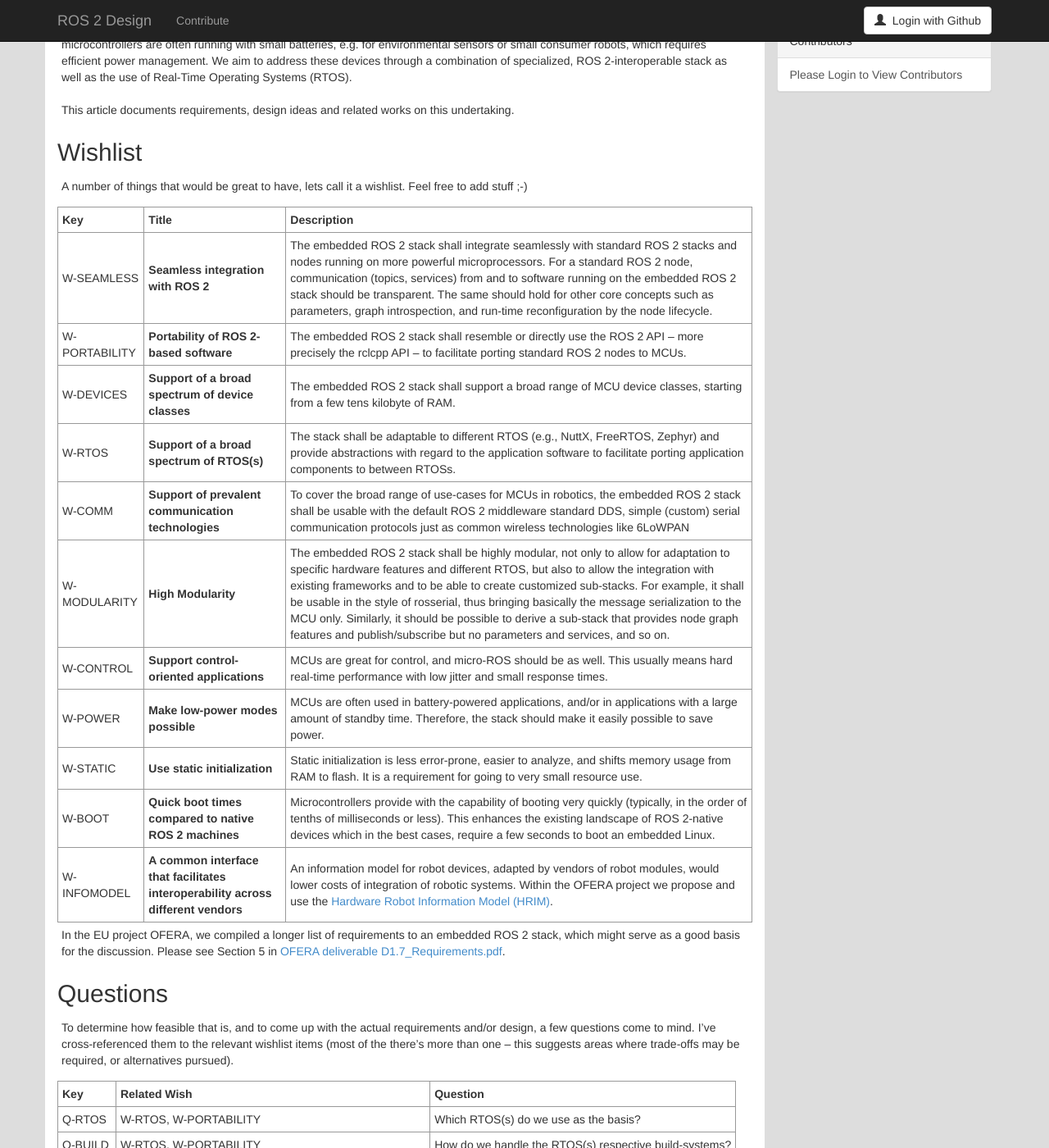
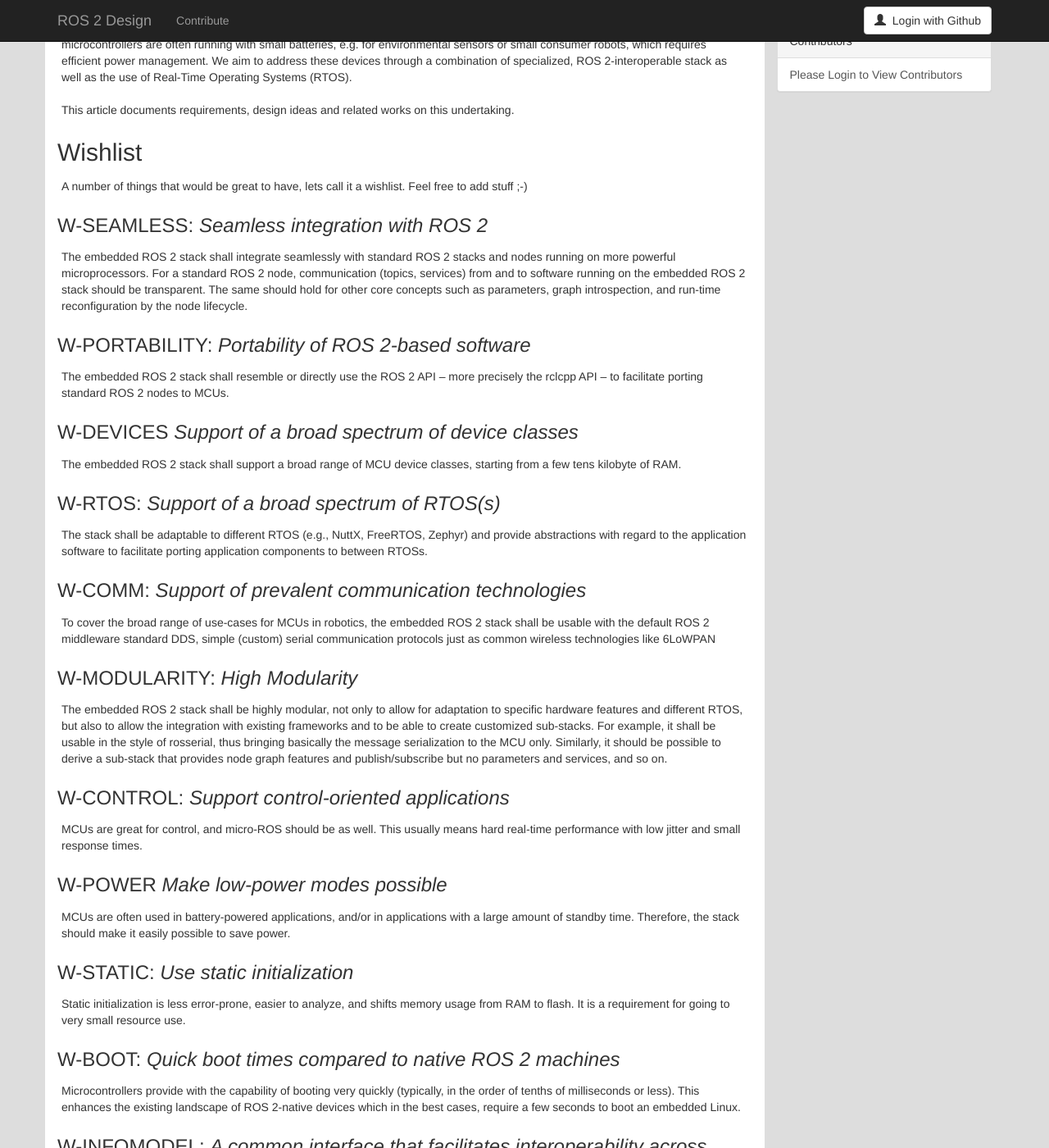
Before and after one commit to ros2/design, a Jekyll site: the page built from articles/embedded.md, in a window 1280 px wide and 1400 px high, scrolled down 249 px. Shown: the whole window at 82% size. Built offline with Jekyll 4.4.1, drawn with Linux system fonts in a browser that asks for light colours; nearby versions of some CDN libraries; some of the changed text lies outside the part shown.

Commit message:
Update embedded.md
Reformatted wishlist table into sections, to comply with OSRF's "short lines" requirement.

```diff
--- a/articles/embedded.md
+++ b/articles/embedded.md
@@ -25,21 +25,87 @@
 
 A number of things that would be great to have, lets call it a wishlist. Feel free to add stuff ;-)
 
-| Key | Title | Description |
-|-----|-------|-------------|
-| W-SEAMLESS | **Seamless integration with ROS&nbsp;2** | The embedded ROS 2 stack shall integrate seamlessly with standard ROS 2 stacks and nodes running on more powerful microprocessors. For a standard ROS 2 node, communication (topics, services) from and to software running on the embedded ROS 2 stack should be transparent. The same should hold for other core concepts such as parameters, graph introspection, and run-time reconfiguration by the node lifecycle.|
-| W-PORTABILITY | **Portability of ROS 2-based software** | The embedded ROS 2 stack shall resemble or directly use the ROS 2 API -- more precisely the rclcpp API -- to facilitate porting standard ROS 2 nodes to MCUs. |
-| W-DEVICES | **Support of a broad spectrum of device classes** | The embedded ROS 2 stack shall support a broad range of MCU device classes, starting from a few tens kilobyte of RAM. |
-| W-RTOS | **Support of a broad spectrum of RTOS(s)** | The stack shall be adaptable to different RTOS (e.g., NuttX, FreeRTOS, Zephyr) and provide abstractions with regard to the application software to facilitate porting application components to between RTOSs.|
-| W-COMM | **Support of prevalent communication technologies** | To cover the broad range of use-cases for MCUs in robotics, the embedded ROS 2 stack shall be usable with the default ROS 2 middleware standard DDS, simple (custom) serial communication protocols just as common wireless technologies like 6LoWPAN |
-| W-MODULARITY | **High Modularity** | The embedded ROS 2 stack shall be highly modular, not only to allow for adaptation to specific hardware features and different RTOS, but also to allow the integration with existing frameworks and to be able to create customized sub-stacks. For example, it shall be usable in the style of rosserial, thus bringing basically the message serialization to the MCU only. Similarly, it should be possible to derive a sub-stack that provides node graph features and publish/subscribe but no parameters and services, and so on. |
-| W-CONTROL | **Support control-oriented applications**  | MCUs are great for control, and micro-ROS should be as well. This usually means hard real-time performance with low jitter and small response times. |
-| W-POWER | **Make low-power modes possible** | MCUs are often used in battery-powered applications, and/or in applications with a large amount of standby time. Therefore, the stack should make it easily possible to save power. |
-| W-STATIC | **Use static initialization** | Static initialization is less error-prone, easier to analyze, and shifts memory usage from RAM to flash. It is a requirement for going to very small resource use. |
-| W-BOOT | **Quick boot times compared to native ROS 2 machines** | Microcontrollers provide with the capability of booting very quickly (typically, in the order of tenths of milliseconds or less). This  enhances the existing landscape of ROS 2-native devices which in the best cases, require a few seconds to boot an embedded Linux.|
-| W-INFOMODEL | **A common interface that facilitates interoperability across different vendors** | An information model for robot devices, adapted by vendors of robot modules, would lower costs of integration of robotic systems. Within the OFERA project we propose and use the [Hardware Robot Information Model (HRIM)](https://acutronicrobotics.com/modularity/hrim/).|
+### W-SEAMLESS: *Seamless integration with ROS&nbsp;2*
 
-In the EU project OFERA, we compiled a longer list of requirements to an embedded ROS 2 stack, which might serve as a good basis for the discussion. Please see Section 5 in [OFERA deliverable D1.7_Requirements.pdf](http://ofera.eu/storage/deliverables/OFERA_D1.7_Requirements.pdf).
+The embedded ROS 2 stack shall integrate seamlessly with standard
+ROS 2 stacks and nodes running on more powerful microprocessors. For
+a standard ROS 2 node, communication (topics, services) from and to
+software running on the embedded ROS 2 stack should be transparent.
+The same should hold for other core concepts such as parameters,
+graph introspection, and run-time reconfiguration by the node lifecycle.
+
+### W-PORTABILITY: *Portability of ROS 2-based software*
+
+The embedded ROS 2 stack shall resemble or directly use the ROS 2 API
+-- more precisely the rclcpp API -- to facilitate porting standard
+ROS 2 nodes to MCUs.
+
+### W-DEVICES *Support of a broad spectrum of device classes*
+
+The embedded ROS 2 stack shall support a broad range of MCU device
+classes, starting from a few tens kilobyte of RAM.
+
+### W-RTOS: *Support of a broad spectrum of RTOS(s)*
+
+The stack shall be adaptable to different RTOS (e.g., NuttX, FreeRTOS,
+Zephyr) and provide abstractions with regard to the application
+software to facilitate porting application components to between RTOSs.
+
+### W-COMM: *Support of prevalent communication technologies*
+
+To cover the broad range of use-cases for MCUs in robotics, the embedded
+ROS 2 stack shall be usable with the default ROS 2 middleware standard
+DDS, simple (custom) serial communication protocols just as common
+wireless technologies like 6LoWPAN
+
+### W-MODULARITY: *High Modularity*
+
+The embedded ROS 2 stack shall be highly modular, not only to allow for
+adaptation to specific hardware features and different RTOS, but also to
+allow the integration with existing frameworks and to be able to create
+customized sub-stacks. For example, it shall be usable in the style of
+rosserial, thus bringing basically the message serialization to the MCU
+only. Similarly, it should be possible to derive a sub-stack that provides
+node graph features and publish/subscribe but no parameters and services,
+and so on.
+
+### W-CONTROL: *Support control-oriented applications*
+
+MCUs are great for control, and micro-ROS should be as well. This usually
+means hard real-time performance with low jitter and small response times.
+
+### W-POWER *Make low-power modes possible*
+
+MCUs are often used in battery-powered applications, and/or in applications
+with a large amount of standby time. Therefore, the stack should make it
+easily possible to save power.
+
+### W-STATIC: *Use static initialization*
+
+Static initialization is less error-prone, easier to analyze, and shifts
+memory usage from RAM to flash. It is a requirement for going to very small
+resource use.
+
+### W-BOOT: *Quick boot times compared to native ROS 2 machines*
+
+Microcontrollers provide with the capability of booting very quickly
+(typically, in the order of tenths of milliseconds or less). This enhances
+the existing landscape of ROS 2-native devices which in the best cases,
+require a few seconds to boot an embedded Linux.
+
+### W-INFOMODEL: *A common interface that facilitates interoperability across different vendors*
+
+An information model for robot devices, adapted by vendors of robot modules,
+would lower costs of integration of robotic systems. Within the OFERA project
+we propose and use the
+[Hardware Robot Information Model (HRIM)](https://acutronicrobotics.com/modularity/hrim/).|
+
+### More Details / Ideas
+
+In the EU project OFERA, we compiled a longer list of requirements to an embedded
+ROS 2 stack, which might serve as a good basis for the discussion. Please see
+Section 5 in
+[OFERA deliverable D1.7_Requirements.pdf](http://ofera.eu/storage/deliverables/OFERA_D1.7_Requirements.pdf).
 
 
 ## Questions
```
